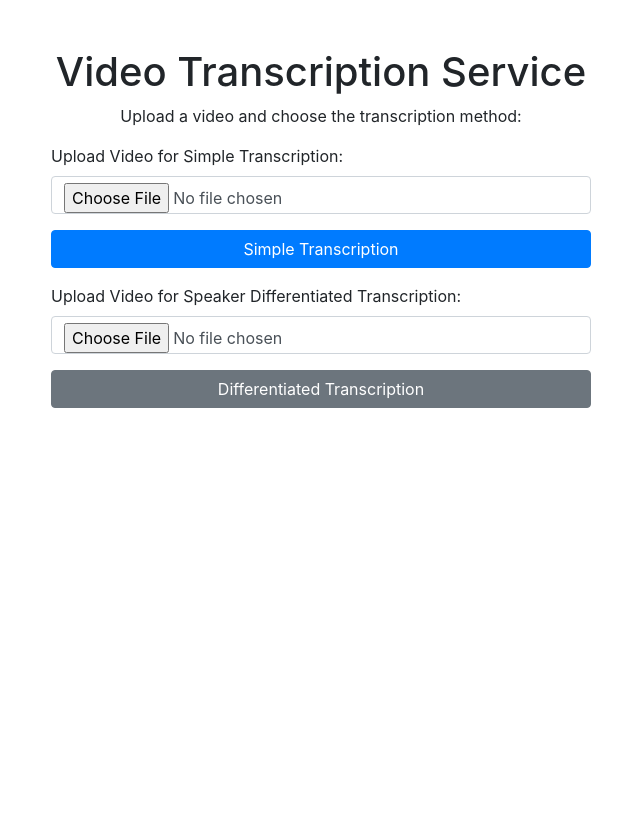
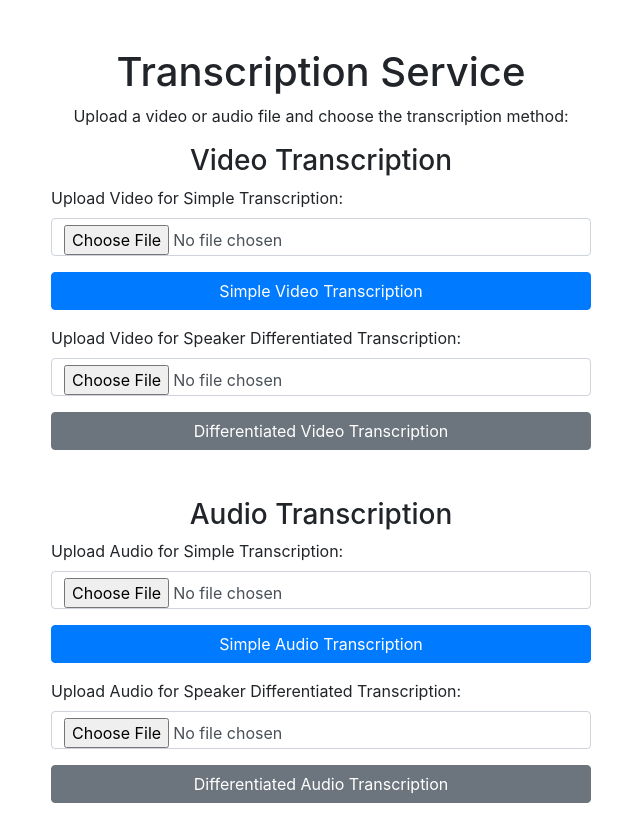
Before and after one commit to orifhon74/transcripto, a Flask app: page / in a window 1280 px wide. Shown: the whole page, without its empty margins (319-959 px from the left). Before the commit the page ends 408 px from the top, so only its background shows below. Run offline with Flask 3, Linux system fonts and the light colour scheme; some libraries are stand-ins or nearby versions.

Commit message:
added audio input format

```diff
--- a/app.py
+++ b/app.py
@@ -4,12 +4,13 @@ from process_video import main as main_differentiated, main_simple
 
 app = Flask(__name__)
 app.config['UPLOAD_FOLDER'] = 'static/uploads'
-app.config['ALLOWED_EXTENSIONS'] = {'mp4', 'avi', 'mov', 'mkv'}
+app.config['ALLOWED_VIDEO_EXTENSIONS'] = {'mp4', 'avi', 'mov', 'mkv'}
+app.config['ALLOWED_AUDIO_EXTENSIONS'] = {'wav', 'mp3', 'flac'}
 
 
-def allowed_file(filename):
+def allowed_file(filename, allowed_extensions):
     """Check if file is of allowed type."""
-    return '.' in filename and filename.rsplit('.', 1)[1].lower() in app.config['ALLOWED_EXTENSIONS']
+    return '.' in filename and filename.rsplit('.', 1)[1].lower() in allowed_extensions
 
 
 @app.route('/')
@@ -18,44 +19,46 @@ def index():
     return render_template('index.html')
 
 
-@app.route('/upload_simple', methods=['POST'])
-def upload_simple():
-    """Handle file upload and process without differentiating speakers."""
-    if 'file' not in request.files:
+@app.route('/upload_simple_video', methods=['POST'])
+def upload_simple_video():
+    """Handle video file upload and process without differentiating speakers."""
+    return handle_upload('video', main_simple, app.config['ALLOWED_VIDEO_EXTENSIONS'], "Simple")
+
+
+@app.route('/upload_differentiated_video', methods=['POST'])
+def upload_differentiated_video():
+    """Handle video file upload and process with differentiating speakers."""
+    return handle_upload('video', main_differentiated, app.config['ALLOWED_VIDEO_EXTENSIONS'], "Differentiated")
+
+
+@app.route('/upload_simple_audio', methods=['POST'])
+def upload_simple_audio():
+    """Handle audio file upload and process without differentiating speakers."""
+    return handle_upload('audio', main_simple, app.config['ALLOWED_AUDIO_EXTENSIONS'], "Simple")
+
+
+@app.route('/upload_differentiated_audio', methods=['POST'])
+def upload_differentiated_audio():
+    """Handle audio file upload and process with differentiating speakers."""
+    return handle_upload('audio', main_differentiated, app.config['ALLOWED_AUDIO_EXTENSIONS'], "Differentiated")
+
+
+def handle_upload(file_key, processing_function, allowed_extensions, version):
+    """Common function to handle file upload and processing."""
+    if file_key not in request.files:
         return redirect(url_for('index'))
 
-    file = request.files['file']
+    file = request.files[file_key]
 
-    if file and allowed_file(file.filename):
+    if file and allowed_file(file.filename, allowed_extensions):
         filename = file.filename
         filepath = os.path.join(app.config['UPLOAD_FOLDER'], filename)
         file.save(filepath)
 
-        # Process video without speaker differentiation
-        output_file = main_simple(filepath)
+        # Process the uploaded file
+        output_file = processing_function(filepath)
 
-        return render_template('result.html', transcription_file=output_file, version="Simple")
-
-    return redirect(url_for('index'))
-
-
-@app.route('/upload_differentiated', methods=['POST'])
-def upload_differentiated():
-    """Handle file upload and process with differentiating speakers."""
-    if 'file' not in request.files:
-        return redirect(url_for('index'))
-
-    file = request.files['file']
-
-    if file and allowed_file(file.filename):
-        filename = file.filename
-        filepath = os.path.join(app.config['UPLOAD_FOLDER'], filename)
-        file.save(filepath)
-
-        # Process video with speaker differentiation
-        output_file = main_differentiated(filepath)
-
-        return render_template('result.html', transcription_file=output_file, version="Differentiated")
+        return render_template('result.html', transcription_file=output_file, version=version)
 
     return redirect(url_for('index'))
 
--- a/templates/index.html
+++ b/templates/index.html
@@ -2,28 +2,45 @@
 <html lang="en">
 <head>
     <meta charset="UTF-8">
-    <title>Video Transcription</title>
+    <title>Video and Audio Transcription Service</title>
     <link href="https://stackpath.bootstrapcdn.com/bootstrap/4.5.2/css/bootstrap.min.css" rel="stylesheet">
 </head>
 <body>
     <div class="container mt-5">
-        <h1 class="text-center">Video Transcription Service</h1>
-        <p class="text-center">Upload a video and choose the transcription method:</p>
+        <h1 class="text-center">Transcription Service</h1>
+        <p class="text-center">Upload a video or audio file and choose the transcription method:</p>
         <div class="row justify-content-center">
             <div class="col-md-6">
-                <form action="{{ url_for('upload_simple') }}" method="post" enctype="multipart/form-data" class="mb-3">
+                <h3 class="text-center">Video Transcription</h3>
+                <form action="{{ url_for('upload_simple_video') }}" method="post" enctype="multipart/form-data" class="mb-3">
                     <div class="form-group">
-                        <label for="fileSimple">Upload Video for Simple Transcription:</label>
-                        <input type="file" name="file" class="form-control" id="fileSimple" accept=".mp4,.avi,.mov,.mkv" required>
+                        <label for="videoSimple">Upload Video for Simple Transcription:</label>
+                        <input type="file" name="video" class="form-control" id="videoSimple" accept=".mp4,.avi,.mov,.mkv" required>
                     </div>
-                    <button type="submit" class="btn btn-primary btn-block">Simple Transcription</button>
+                    <button type="submit" class="btn btn-primary btn-block">Simple Video Transcription</button>
                 </form>
-                <form action="{{ url_for('upload_differentiated') }}" method="post" enctype="multipart/form-data" class="mb-3">
+                <form action="{{ url_for('upload_differentiated_video') }}" method="post" enctype="multipart/form-data" class="mb-3">
                     <div class="form-group">
-                        <label for="fileDiff">Upload Video for Speaker Differentiated Transcription:</label>
-                        <input type="file" name="file" class="form-control" id="fileDiff" accept=".mp4,.avi,.mov,.mkv" required>
+                        <label for="videoDiff">Upload Video for Speaker Differentiated Transcription:</label>
+                        <input type="file" name="video" class="form-control" id="videoDiff" accept=".mp4,.avi,.mov,.mkv" required>
                     </div>
-                    <button type="submit" class="btn btn-secondary btn-block">Differentiated Transcription</button>
+                    <button type="submit" class="btn btn-secondary btn-block">Differentiated Video Transcription</button>
+                </form>
+
+                <h3 class="text-center mt-5">Audio Transcription</h3>
+                <form action="{{ url_for('upload_simple_audio') }}" method="post" enctype="multipart/form-data" class="mb-3">
+                    <div class="form-group">
+                        <label for="audioSimple">Upload Audio for Simple Transcription:</label>
+                        <input type="file" name="audio" class="form-control" id="audioSimple" accept=".wav,.mp3,.flac" required>
+                    </div>
+                    <button type="submit" class="btn btn-primary btn-block">Simple Audio Transcription</button>
+                </form>
+                <form action="{{ url_for('upload_differentiated_audio') }}" method="post" enctype="multipart/form-data" class="mb-3">
+                    <div class="form-group">
+                        <label for="audioDiff">Upload Audio for Speaker Differentiated Transcription:</label>
+                        <input type="file" name="audio" class="form-control" id="audioDiff" accept=".wav,.mp3,.flac" required>
+                    </div>
+                    <button type="submit" class="btn btn-secondary btn-block">Differentiated Audio Transcription</button>
                 </form>
             </div>
         </div>
```
Also changed, not shown: process_video.py (+22 -13 lines).
